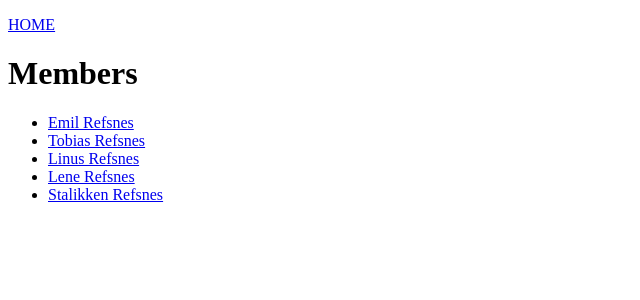
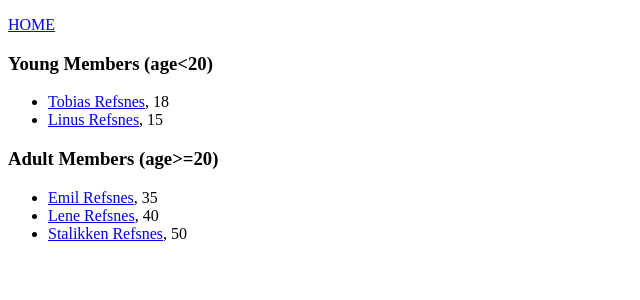
Before and after one commit to nlhsueh/nlh_tennis_club, a Django app: page /members/ in a window 1280 px wide. Shown: the top 300 px of the page, without its empty margins (0-640 px from the left). Run offline with Django 3.2, Linux system fonts and the light colour scheme; data comes from the database, SQL or seed files in the repository; both versions use the stored data as it was after the commit.

Commit message:
add age field, and show two types of member in html

```diff
--- a/members/admin.py
+++ b/members/admin.py
@@ -3,7 +3,7 @@ from .models import Member
 
 # Register your models here.
 class MemberAdmin(admin.ModelAdmin):
-  list_display = ("firstname", "lastname", "joined_date",)
+  list_display = ("firstname", "lastname", "joined_date","age")
 
 admin.site.register(Member, MemberAdmin)
 
--- a/members/models.py
+++ b/members/models.py
@@ -6,6 +6,7 @@ class Member(models.Model):
   lastname = models.CharField(max_length=255)
   phone = models.IntegerField(null=True)
   joined_date = models.DateField(null=True)
+  age = models.IntegerField(default=20)
 
   def __str__(self):
     return f"{self.firstname} {self.lastname}"
--- a/members/templates/all_members.html
+++ b/members/templates/all_members.html
@@ -9,11 +9,24 @@
 
   <p><a href="/">HOME</a></p>
 
-  <h1>Members</h1>
+  <h3>Young Members (age<20)</h3>
 
   <ul>
     {% for x in mymembers %}
-      <li><a href="details/{{ x.id }}">{{ x.firstname }} {{ x.lastname }}</a></li>
+      {% if x.age < 20 %}
+      <li><a href="details/{{ x.id }}">{{ x.firstname }} {{ x.lastname }}</a>, {{x.age}}</li>
+      {% endif %}
     {% endfor %}
   </ul>
+
+  <h3>Adult Members (age>=20)</h3>
+
+  <ul>
+    {% for x in mymembers %}
+      {% if x.age >= 20 %}
+      <li><a href="details/{{ x.id }}">{{ x.firstname }} {{ x.lastname }}</a>, {{x.age}}</li>
+      {% endif %}
+    {% endfor %}
+  </ul>
+
 {% endblock %}
--- a/my_tennis_club/settings.py
+++ b/my_tennis_club/settings.py
@@ -23,7 +23,7 @@ BASE_DIR = Path(__file__).resolve().parent.parent
 SECRET_KEY = 'django-insecure-dr70d*-9m8)e0zp1%sts=ok_$kuv8e(el3)!w21@9=qmy$bkkh'
 
 # SECURITY WARNING: don't run with debug turned on in production!
-DEBUG = False
+DEBUG = True
 
 ALLOWED_HOSTS = ['*']
 
```
Also changed, not shown: db.sqlite3, members/migrations/0003_member_age.py (added).
